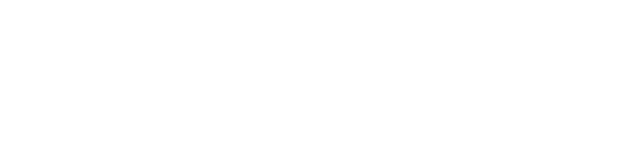
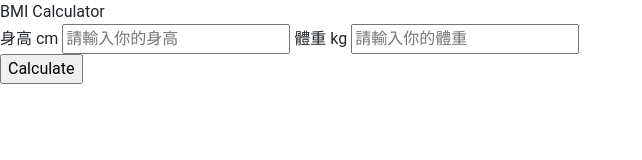
Before and after one commit to lily-oa/lastBmi, a plain HTML site: page index.html in a window 1280 px wide. Shown: the whole page, without its empty margins (0-642 px from the left). Drawn offline with nearby package versions, Linux system fonts and the light colour scheme.

Commit message:
Update 2022-05-22T15:28:06.419Z

```diff
--- a/index.html
+++ b/index.html
@@ -20,10 +20,40 @@
   <body>
 
 
+<div class="warp">
+  <div id="top"></div>
+  <div class="header">
+    <h1 class="bmiLogo">BMI Calculator</h1>
+    <div class="heightWeight">
+      <form action="index.html">
+        <label for="height">身高 cm</label>
+        <input
+          type="number"
+          class="height"
+          name="height"
+          id="height"
+          placeholder="請輸入你的身高"
+        >
+        <span class="heightAlert"></span>
+        <label for="weight">體重 kg</label>
+        <input
+          type="number"
+          class="weight"
+          name="weight"
+          id="weight"
+          placeholder="請輸入你的體重"
+        >
+      </form>
+    </div>
+    <input class="calculate" type="button" value="Calculate">
+    <div class="reCalculate"></div>
+    <h3 class="assessResult"></h3>
+  </div>
 
+  <div class="content">
 
-
-
+  </div>
+</div>
 
     <script src="./assets/js/vendors.js"></script>
     <script src="./assets/js/all.js"></script>
```
Also changed, not shown: assets/style/all.css, 1 other file.
